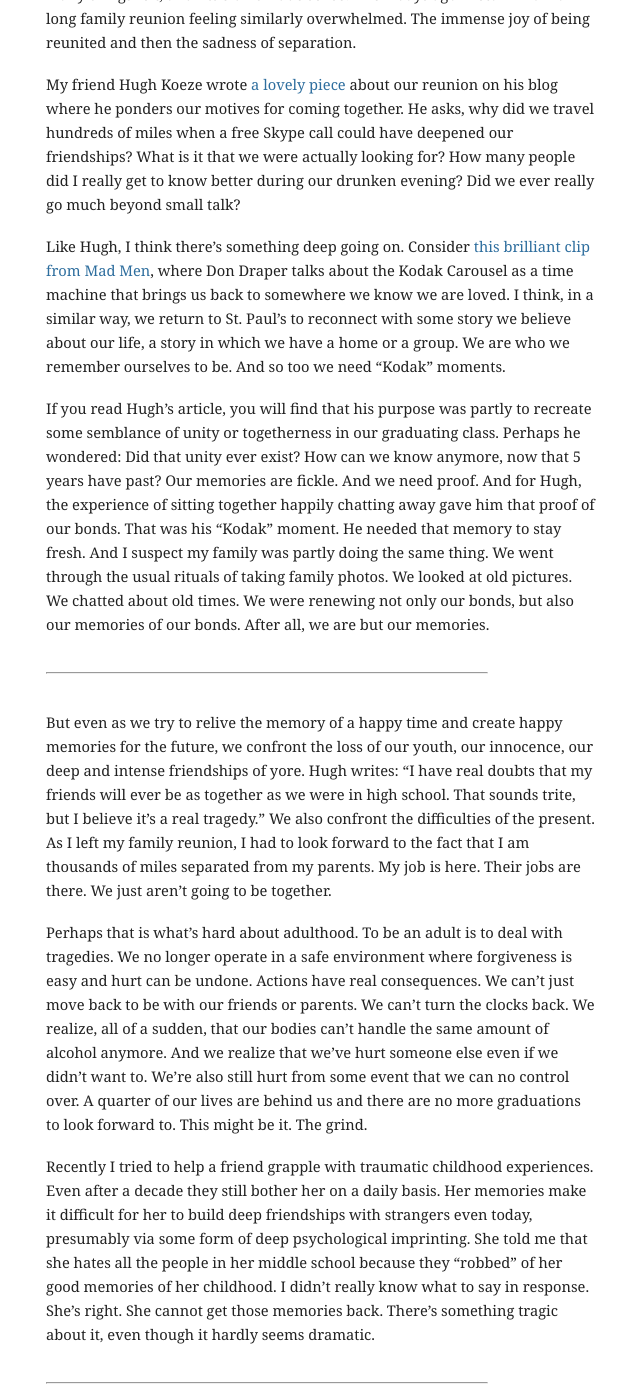
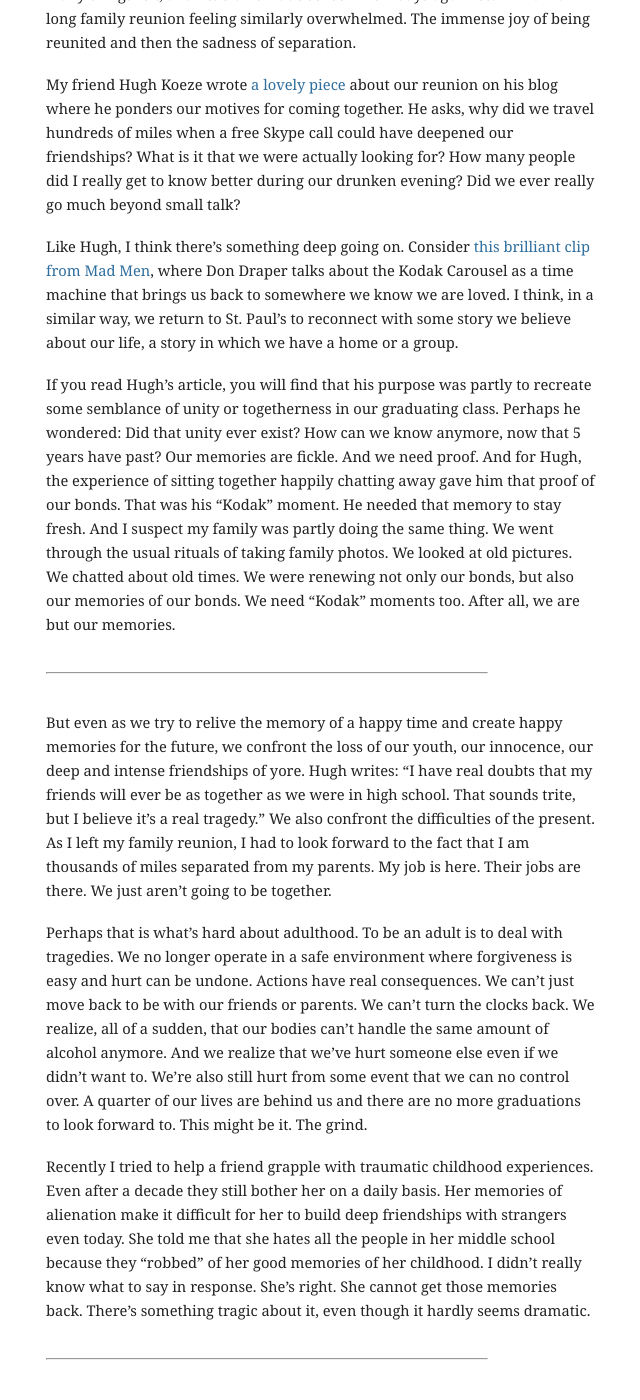
Before and after one commit to mbwong/mbwong.github.com, a Jekyll site: the page built from _posts/2013-08-17-tragedy-and-adulthood.md, in a window 1280 px wide and 1400 px high, scrolled down 198 px. Shown: the whole window, without its empty margins (304-944 px from the left). Built offline with Jekyll 4.4.1, drawn with Linux system fonts in a browser that asks for light colours.

Commit message:
Update 2013-08-17-tragedy-and-adulthood.md

```diff
--- a/_posts/2013-08-17-tragedy-and-adulthood.md
+++ b/_posts/2013-08-17-tragedy-and-adulthood.md
@@ -9,9 +9,9 @@ A few months ago I traveled to Concord to attend my five-year reunion at my boar
 
 My friend Hugh Koeze wrote [a lovely piece][hugh] about our reunion on his blog where he ponders our motives for coming together. He asks, why did we travel hundreds of miles when a free Skype call could have deepened our friendships? What is it that we were actually looking for? How many people did I really get to know better during our drunken evening? Did we ever really go much beyond small talk?
 
-Like Hugh, I think there's something deep going on. Consider [this brilliant clip from Mad Men][madmen], where Don Draper talks about the Kodak Carousel as a time machine that brings us back to somewhere we know we are loved. I think, in a similar way, we return to St. Paul's to reconnect with some story we believe about our life, a story in which we have a home or a group. We are who we remember ourselves to be. And so too we need "Kodak" moments.
+Like Hugh, I think there's something deep going on. Consider [this brilliant clip from Mad Men][madmen], where Don Draper talks about the Kodak Carousel as a time machine that brings us back to somewhere we know we are loved. I think, in a similar way, we return to St. Paul's to reconnect with some story we believe about our life, a story in which we have a home or a group.
 
-If you read Hugh's article, you will find that his purpose was partly to recreate some semblance of unity or togetherness in our graduating class. Perhaps he wondered: Did that unity ever exist? How can we know anymore, now that 5 years have past? Our memories are fickle. And we need proof. And for Hugh, the experience of sitting together happily chatting away gave him that proof of our bonds. That was his "Kodak" moment. He needed that memory to stay fresh. And I suspect my family was partly doing the same thing. We went through the usual rituals of taking family photos. We looked at old pictures. We chatted about old times. We were renewing not only our bonds, but also our memories of our bonds. After all, we are but our memories.
+If you read Hugh's article, you will find that his purpose was partly to recreate some semblance of unity or togetherness in our graduating class. Perhaps he wondered: Did that unity ever exist? How can we know anymore, now that 5 years have past? Our memories are fickle. And we need proof. And for Hugh, the experience of sitting together happily chatting away gave him that proof of our bonds. That was his "Kodak" moment. He needed that memory to stay fresh. And I suspect my family was partly doing the same thing. We went through the usual rituals of taking family photos. We looked at old pictures. We chatted about old times. We were renewing not only our bonds, but also our memories of our bonds. We need "Kodak" moments too. After all, we are but our memories.
 
 [hugh]: http://hughkoeze.wordpress.com/2013/06/10/thoughts-on-my-high-school-reunion/
 [madmen]: http://www.youtube.com/watch?v=suRDUFpsHus
@@ -22,7 +22,7 @@ But even as we try to relive the memory of a happy time and create happy memorie
 
 Perhaps that is what's hard about adulthood. To be an adult is to deal with tragedies. We no longer operate in a safe environment where forgiveness is easy and hurt can be undone. Actions have real consequences. We can't just move back to be with our friends or parents. We can't turn the clocks back. We realize, all of a sudden, that our bodies can't handle the same amount of alcohol anymore. And we realize that we've hurt someone else even if we didn't want to. We're also still hurt from some event that we can no control over. A quarter of our lives are behind us and there are no more graduations to look forward to. This might be it. The grind.
 
-Recently I tried to help a friend grapple with traumatic childhood experiences. Even after a decade they still bother her on a daily basis. Her memories make it difficult for her to build deep friendships with strangers even today, presumably via some form of deep psychological imprinting. She told me that she hates all the people in her middle school because they "robbed" of her good memories of her childhood. I didn't really know what to say in response. She's right. She cannot get those memories back. There's something tragic about it, even though it hardly seems dramatic.
+Recently I tried to help a friend grapple with traumatic childhood experiences. Even after a decade they still bother her on a daily basis. Her memories of alienation make it difficult for her to build deep friendships with strangers even today. She told me that she hates all the people in her middle school because they "robbed" of her good memories of her childhood. I didn't really know what to say in response. She's right. She cannot get those memories back. There's something tragic about it, even though it hardly seems dramatic.
 
 --------------------------------------
 
```
